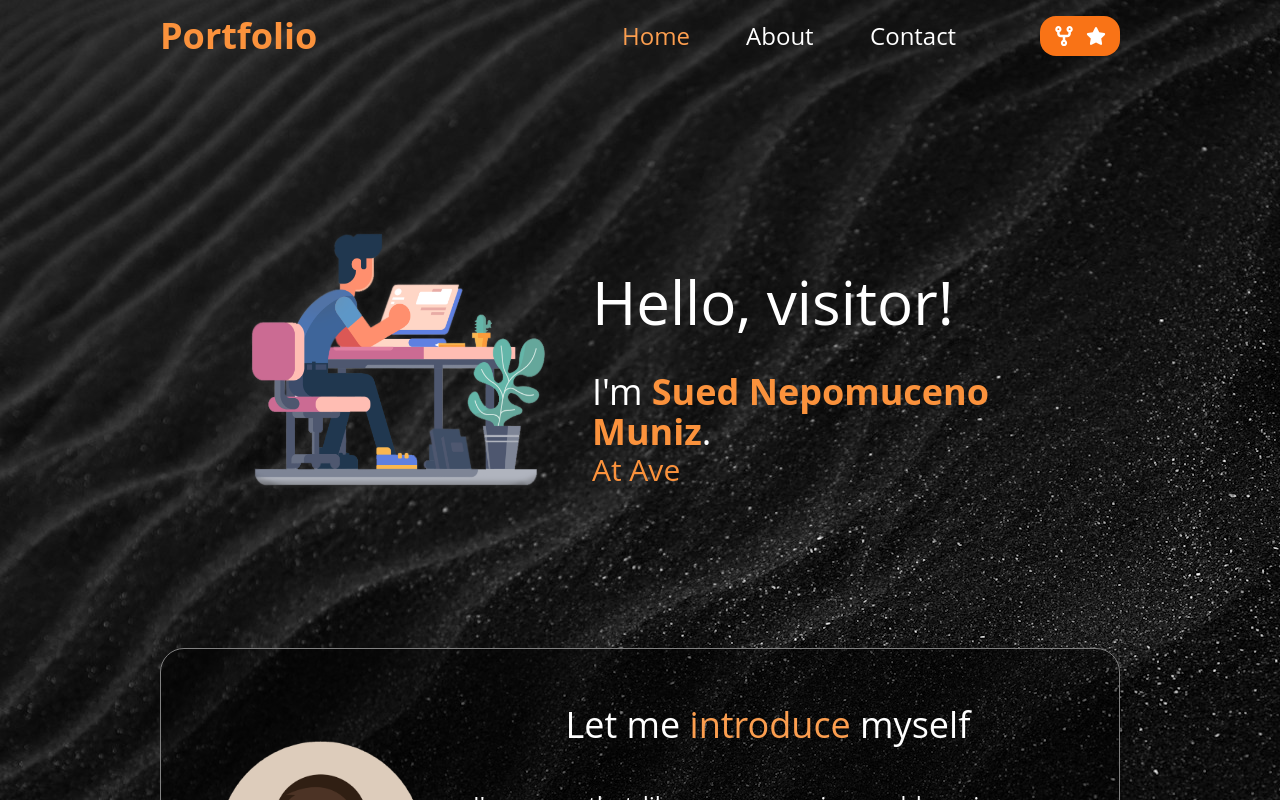
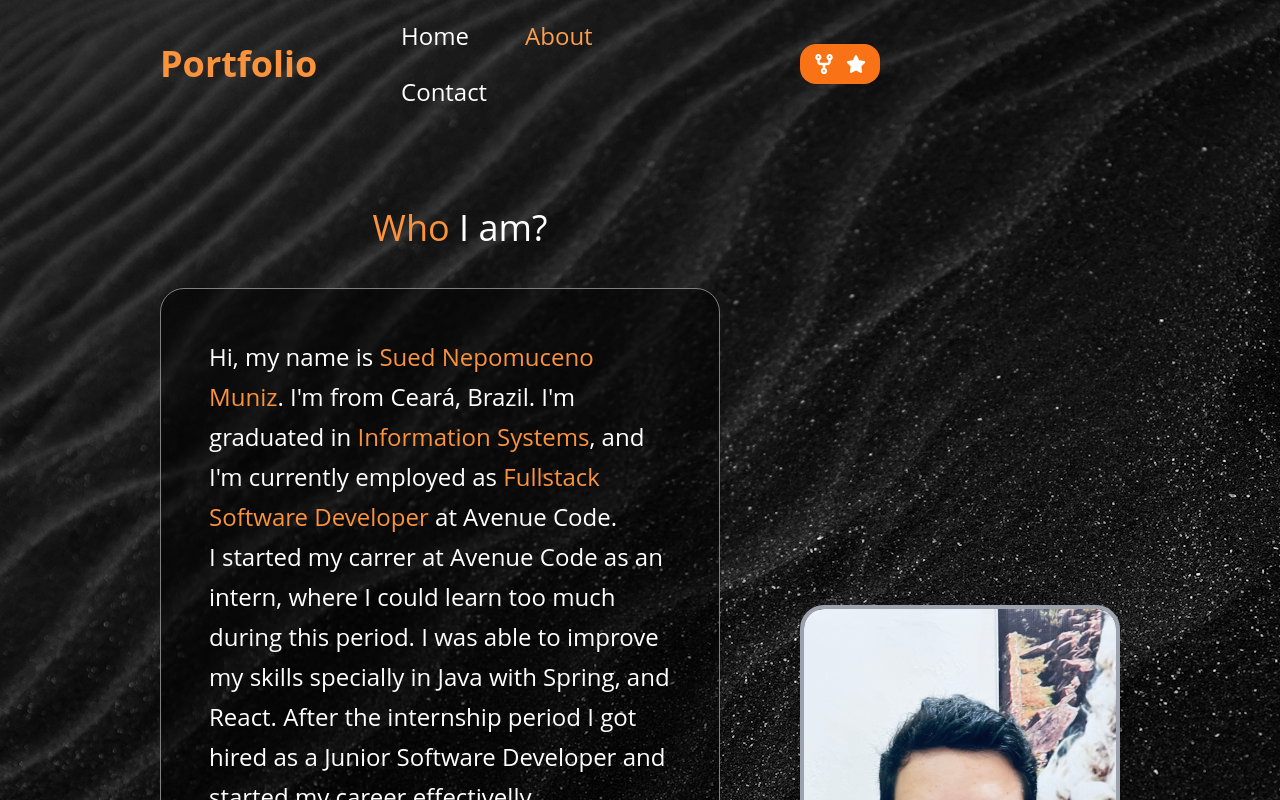
Before and after one commit to suedmuniz1/my-portfolio, a React (Vite) app: page /about in a window 1280 px wide. Shown: the top 800 px of the page. Built offline with nearby package versions, Linux system fonts and the light colour scheme.

Commit message:
Adjusting routes to ose BrowserRouter instead of HashRouter.

```diff
--- a/src/App.tsx
+++ b/src/App.tsx
@@ -1,42 +1,46 @@
-import { useState } from "react";
-import Header from "./components/Header/Header";
+import { Navigate, RouterProvider } from "react-router";
+import About from "./components/About/About";
+import Contact from "./components/Contact/Contact";
 import Footer from "./components/Footer/Footer";
 import Home from "./components/Home/Home";
-import { Route, Routes } from "react-router";
-import About from "./components/About/About";
-import Contact from "./components/Contact/Contact";
 
+import { createBrowserRouter } from "react-router-dom";
 import "./App.css";
+import { MainLayout } from "./components/MainLayout";
+
+const router = createBrowserRouter([
+  {
+    path: "/",
+    index: true,
+    element: <Navigate to="/home" replace />,
+  },
+  {
+    path: "/",
+    element: <MainLayout />,
+    children: [
+      {
+        path: "home",
+        element: <Home />,
+      },
+      {
+        path: "about",
+        element: <About />,
+      },
+      {
+        path: "contact",
+        element: <Contact />,
+      },
+    ],
+  },
+]);
 
 function App() {
-  const [header, setHeader] = useState(false);
-
-  const handleScroll = () => {
-    if (window.scrollY >= 50) {
-      setHeader(true);
-    } else {
-      setHeader(false);
-    }
-  };
-
-  window.addEventListener("scroll", handleScroll);
-
   return (
-    <div>
-      <div
-        id="header-content-container"
-        className={`flex justify-center sticky top-0 ${
-          header ? "header-active" : ""
-        }`}
-      >
-        <Header />
-      </div>
+    <div
+    // className="bg-gradient-to-b from-black from-30% via-amber-950 via-60% to-amber-900 to-90%"
+    >
       <div id="header-and-content-container" className="w-3/4 mx-auto">
-        <Routes>
-          <Route path="/" element={<Home />} />
-          <Route path="/about" element={<About />} />
-          <Route path="/contact" element={<Contact />} />
-        </Routes>
+        <RouterProvider router={router} />
       </div>
       <Footer />
     </div>
--- /dev/null
+++ b/src/components/MainLayout.tsx
@@ -0,0 +1,11 @@
+import { Outlet } from "react-router";
+import Header from "./Header/Header";
+
+export const MainLayout = () => {
+  return (
+    <>
+      <Header />
+      <Outlet />
+    </>
+  );
+};
--- a/src/constants.ts
+++ b/src/constants.ts
@@ -1,7 +1,7 @@
 export const navOptions: Record<string, any> = [
   {
     title: "Home",
-    link: "/",
+    link: "/home",
   },
   {
     title: "About",
--- a/src/main.tsx
+++ b/src/main.tsx
@@ -1,14 +1,11 @@
 import React from "react";
 import ReactDOM from "react-dom/client";
 import App from "./App.tsx";
-import { HashRouter } from "react-router-dom";
 
 import "./main.css";
 
 ReactDOM.createRoot(document.getElementById("root")!).render(
   <React.StrictMode>
-    <HashRouter basename="/">
-      <App />
-    </HashRouter>
+    <App />
   </React.StrictMode>
 );
```
